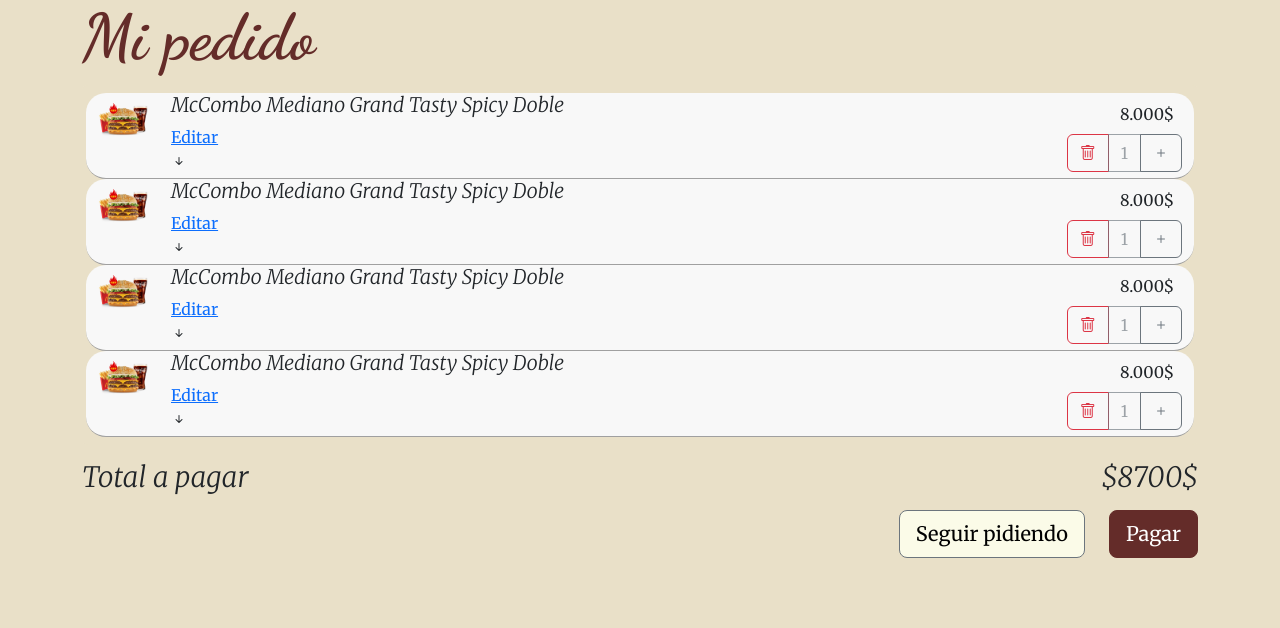
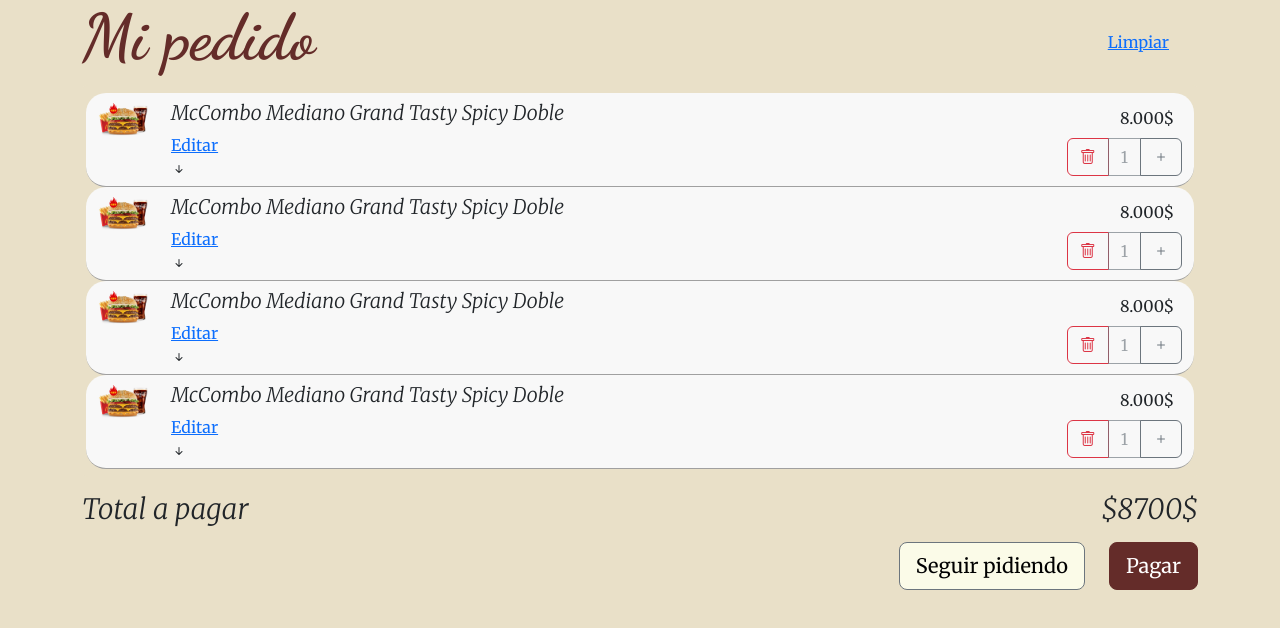
Before and after one commit to SheylaAstorga/RestaurantePF-Frontend, a React (Vite) app: page /pedido in a window 1280 px wide. Shown: the top 628 px of the page. Built offline with nearby package versions, Linux system fonts and the light colour scheme.

Commit message:
se arreglo el problema del espaciado del boton editar y se agrego pading a la descripcion de la comida

```diff
--- a/src/components/Pedido.jsx
+++ b/src/components/Pedido.jsx
@@ -7,7 +7,10 @@ import { Link } from 'react-router-dom';
 const Pedido = () => {
   return (
     <section className="container">
+      <article className="d-flex justify-content-between">
       <h1>Mi pedido</h1>
+      <Button variant="link" className="m-3">Limpiar</Button>
+      </article>
       <ListGroup className="border-bottom-list">
         <ListGroup.Item>
           <PedidosIndividuales></PedidosIndividuales>
--- a/src/components/PedidosIndividuales.jsx
+++ b/src/components/PedidosIndividuales.jsx
@@ -29,15 +29,14 @@ const PedidosIndividuales = () => {
         <Col className="d-flex">
           <img className='imgHamburguesa' src={hamburguesa} alt="imagen del producto" />
           <article className='d-flex flex-column'>
-            <h5 className='font-weight-bold'>McCombo Mediano Grand Tasty Spicy Doble</h5>
-            <Link to={'/'}>Editar</Link>
+            <h5 className='font-weight-bold mt-2'>McCombo Mediano Grand Tasty Spicy Doble</h5>
+            <Link to={'/'} className='btn-editar'>Editar</Link>
             <DetallePedido></DetallePedido>
           </article>
         </Col>
         <Col className="d-flex justify-content-center align-items-end flex-column">
         <p className='m-2'>8.000$</p>
           <article>
-
             <ButtonGroup aria-label="Quantity buttons">
               <Button variant="outline-danger" onClick={handleDecrement}>
               <i class="bi bi-trash"></i>
--- a/src/style/pedido.css
+++ b/src/style/pedido.css
@@ -69,3 +69,7 @@ h1{
     --bs-btn-hover-bg: rgb(228, 228, 213);
     --bs-btn-hover-color:black ;
   }
+  .btn-editar{
+    height: 24px;
+    width: 24px;
+  }
```
